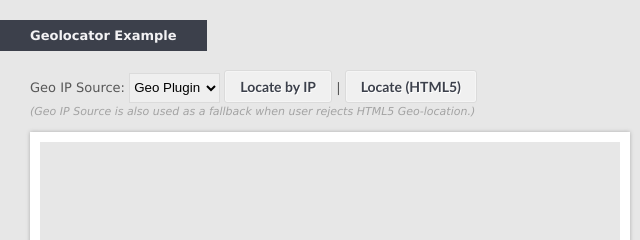
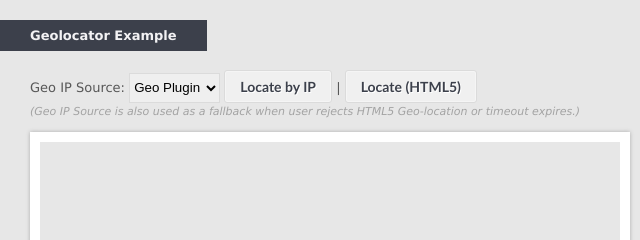
Before and after one commit to onury/geolocator, a plain HTML site: page example/index.html in a window 1280 px wide. Both pictures are taken after a click on the button "Locate (HTML5)". Shown: the top 240 px of the page, 0-640 px from the left. Drawn offline with Linux system fonts and the light colour scheme.

Commit message:
update to version 1.2.4

```diff
--- a/example/index.html
+++ b/example/index.html
@@ -37,7 +37,7 @@
                 geolocator.locateByIP(onGeoSuccess, onGeoError, cmbSource.selectedIndex, 'map-canvas');
             }
             btnLocateHTML5.onclick = function() {
-                var html5Options = { enableHighAccuracy: true, timeout: 3000, maximumAge: 0 };
+                var html5Options = { enableHighAccuracy: true, timeout: 6000, maximumAge: 0 };
                 geolocator.locate(onGeoSuccess, onGeoError, cmbSource.selectedIndex, html5Options, 'map-canvas');
             }
 		}
@@ -55,7 +55,7 @@
                 <option selected value="1">Geo Plugin</option>
                 <option value="2">Wikimedia</option>
             </select>&nbsp;<button id="btn-locate-ip">Locate by IP</button> | <button id="btn-locate">Locate (HTML5)</button>
-            <br /><span class="info">(Geo IP Source is also used as a fallback when user rejects HTML5 Geo-location.)</span><br />
+            <br /><span class="info">(Geo IP Source is also used as a fallback when user rejects HTML5 Geo-location or timeout expires.)</span><br />
         </div>
         <div id="map-canvas"></div>
         <div id="geo-details"></div>
```
Also changed, not shown: src/geolocator.js (+13 -7 lines), README.md.
